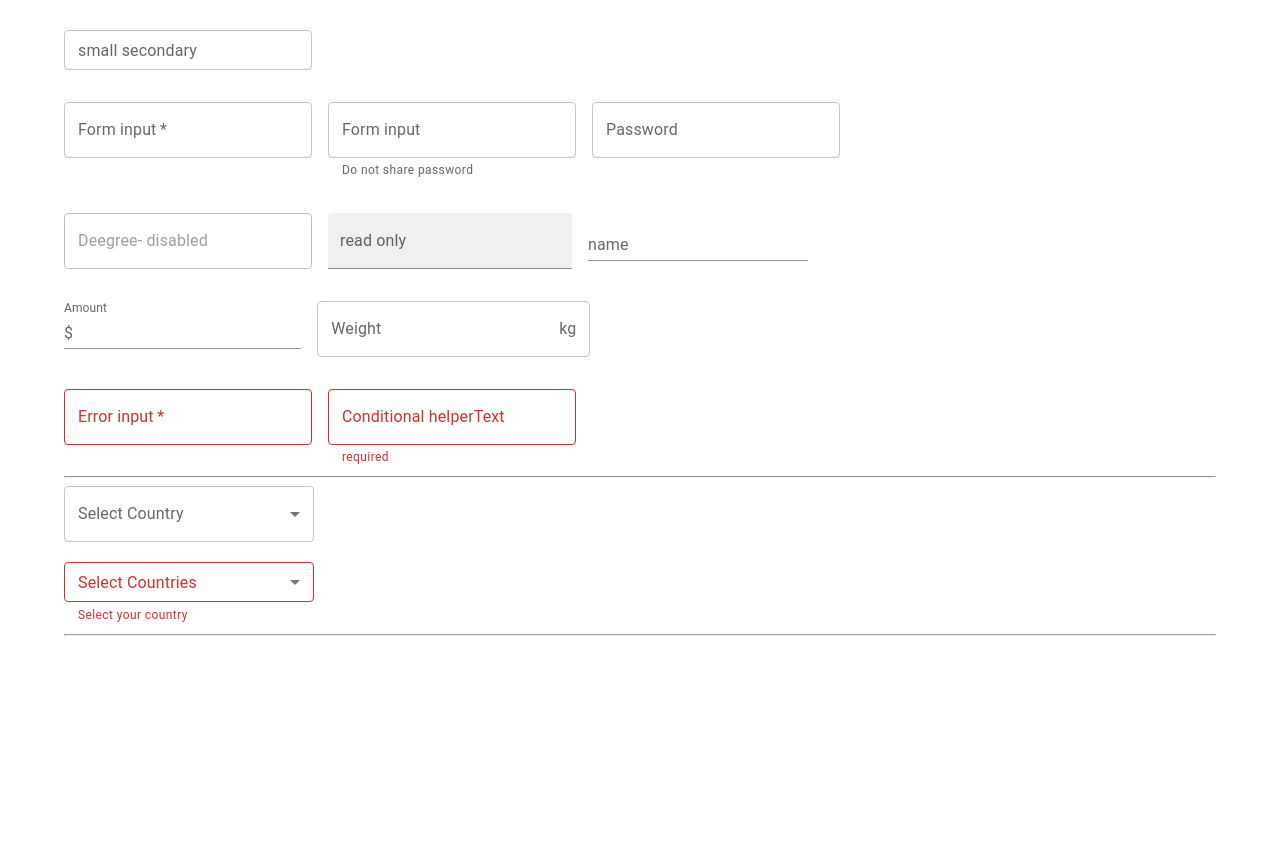
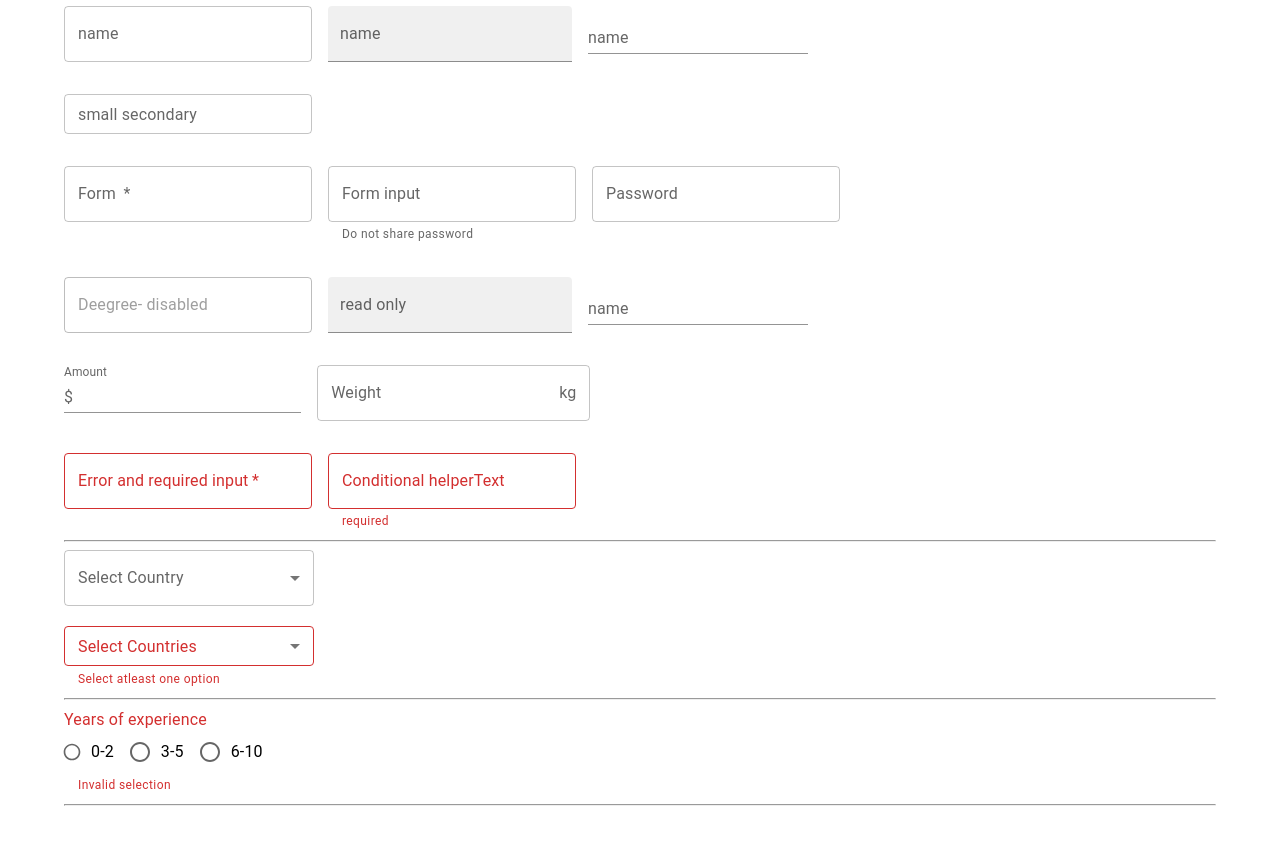
Before and after one commit to ajaydewangan1100/material_ui, a React (Create React App) app: page / in a window 1280 px wide. Shown: the part 1363-2207 px from the top of the page. Before the commit the page ends 2007 px from the top, so only its background shows below. Built offline with nearby package versions, Linux system fonts and the light colour scheme.

Commit message:
Radio button added

```diff
--- a/src/App.tsx
+++ b/src/App.tsx
@@ -4,6 +4,9 @@
 import { Container } from "@mui/material";
 import { MuiTextField } from "./components/MuiTextField";
 import { MuiSelect } from "./components/MuiSelect";
+// import css
+import "./App.css";
+import { MuiRadioButton } from "./components/MuiRadioButton";
 
 function App() {
   return (
@@ -23,6 +26,10 @@
       {/* Select component - video 8 */}
       <MuiSelect />
       <hr />
+
+      {/* Radio Button - video 9 */}
+      <MuiRadioButton />
+      <hr />
     </Container>
   );
 }
--- /dev/null
+++ b/src/components/MuiRadioButton.tsx
@@ -0,0 +1,52 @@
+import {
+  Box,
+  FormControl,
+  FormLabel,
+  FormControlLabel,
+  RadioGroup,
+  Radio,
+  FormHelperText,
+} from "@mui/material";
+import { useState } from "react";
+
+export const MuiRadioButton = () => {
+  const [value, setValue] = useState("");
+  console.log({ value });
+
+  const handleChange = (event: React.ChangeEvent<HTMLInputElement>) => {
+    setValue(event.target.value);
+  };
+  return (
+    <Box>
+      <FormControl error={!value ? true : false}>
+        <FormLabel id="job-experience-group-label">
+          Years of experience
+        </FormLabel>
+        <RadioGroup
+          name="job-experience-group"
+          aria-labelledby="job-experience-group-label"
+          value={value}
+          onChange={handleChange}
+          row
+        >
+          <FormControlLabel
+            control={<Radio size="small" color="secondary" />}
+            label="0-2"
+            value="0-2"
+          />
+          <FormControlLabel
+            control={<Radio size="medium" color="success" />}
+            label="3-5"
+            value="3-5"
+          />
+          <FormControlLabel
+            control={<Radio color="primary" />}
+            label="6-10"
+            value="6-10"
+          />
+        </RadioGroup>
+        {!value && <FormHelperText>Invalid selection</FormHelperText>}
+      </FormControl>
+    </Box>
+  );
+};
--- a/src/components/MuiSelect.tsx
+++ b/src/components/MuiSelect.tsx
@@ -43,8 +43,8 @@
           }}
           size="small"
           color="secondary"
-          helperText="Select your country"
-          error
+          helperText="Select atleast one option"
+          error={!countries.length}
         >
           <MenuItem value="IN">India</MenuItem>
           <MenuItem value="US">USA</MenuItem>
--- a/src/components/MuiTextField.tsx
+++ b/src/components/MuiTextField.tsx
@@ -14,7 +14,7 @@
         <TextField label="small secondary" size="small" color="secondary" />
       </Stack>
       <Stack direction="row" spacing={2}>
-        <TextField label="Form input" required />
+        <TextField label="Form  " required />
         <TextField label="Form input" helperText="Do not share password" />
         <TextField label="Password" type="password" />
       </Stack>
@@ -45,7 +45,7 @@
       </Stack>
       {/* error and conditional error helper text */}
       <Stack direction="row" spacing={2}>
-        <TextField label="Error input" error required />
+        <TextField label="Error and required input" error required />
         <TextField
           label="Conditional helperText"
           aria-required
```
Also changed, not shown: src/components/MuiButtons.tsx (+7 -0 lines), 1 other file (tests, documents, lock files or other folders).
